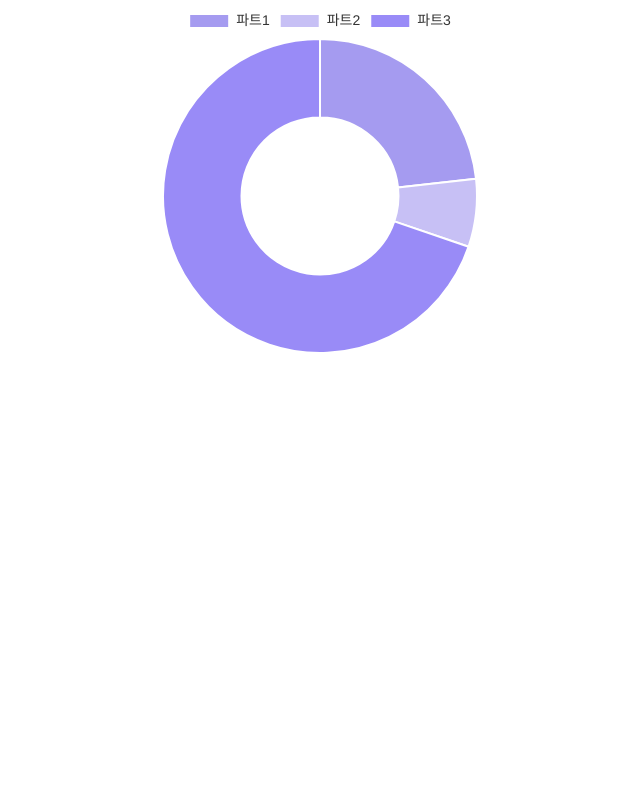
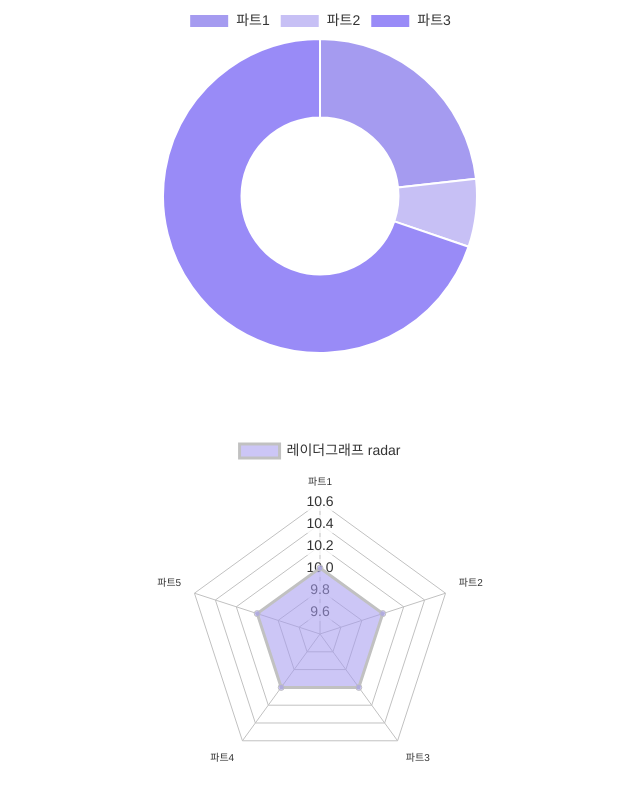
Before and after one commit to StandOut-0/Chart.js, a plain HTML site: page index.html in a window 1280 px wide. Shown: the part 693-1493 px from the top of the page, without its empty margins (320-960 px from the left). Before the commit the page ends 1127 px from the top, so only its background shows below. Drawn offline with nearby package versions, Linux system fonts and the light colour scheme.

Commit message:
레이더그래프 radar

```diff
--- a/index.html
+++ b/index.html
@@ -16,6 +16,7 @@
     <div><canvas id="chart_bar"></canvas></div>
     <div><canvas id="chart_line"></canvas></div>
     <div><canvas id="chart_doughnut"></canvas></div>
+    <div><canvas id="chart_radar"></canvas></div>
 
     <script src="https://cdn.jsdelivr.net/npm/chart.js"></script>
     <script src="script.js"></script>
--- a/script.js
+++ b/script.js
@@ -86,7 +86,20 @@ new Chart(chart_doughnut, {
     }
 });
 
+// 레이더그래프 radar
+const chart_radar = document.getElementById('chart_radar');
+new Chart(chart_radar, {
+    type: 'radar',
+    data: {
+        labels: ['파트1', '파트2', '파트3', '파트4', '파트5'],
+        datasets: [{
+            label: "레이더그래프 radar",
+            data: [10, 10, 10, 10, 10],
+            backgroundColor: '#a59bf090'
+        }]
+    },
 
+});
 
 // const sample = document.getElementById('sample');
 // new Chart(sample, {});
```
